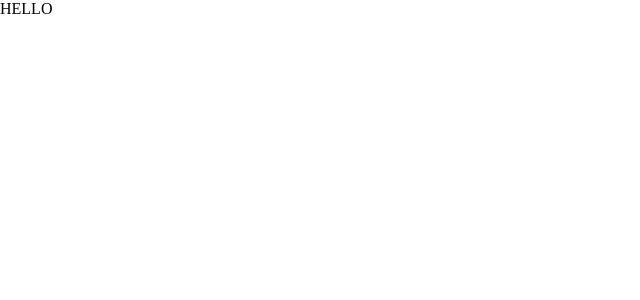
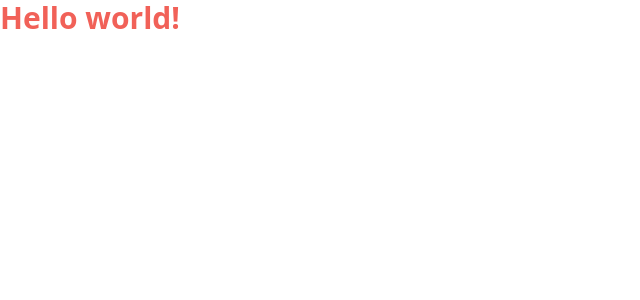
Before and after one commit to zsoltgombocz/chatup-frontend, a React (Vite) app: page / in a window 1280 px wide. Shown: the top 300 px of the page, without its empty margins (0-640 px from the left). Built offline with nearby package versions, Linux system fonts and the light colour scheme.

Commit message:
added tailwind and some config

```diff
--- a/package.json
+++ b/package.json
@@ -16,6 +16,9 @@
     "@types/react": "^18.0.26",
     "@types/react-dom": "^18.0.9",
     "@vitejs/plugin-react-swc": "^3.0.0",
+    "autoprefixer": "^10.4.13",
+    "postcss": "^8.4.21",
+    "tailwindcss": "^3.2.4",
     "typescript": "^4.9.3",
     "vite": "^4.0.0"
   }
--- /dev/null
+++ b/postcss.config.cjs
@@ -0,0 +1,6 @@
+module.exports = {
+  plugins: {
+    tailwindcss: {},
+    autoprefixer: {},
+  },
+}
--- a/src/index.css
+++ b/src/index.css
@@ -1,3 +1,7 @@
+@tailwind base;
+@tailwind components;
+@tailwind utilities;
+
 * {
   margin: 0;
   padding: 0;
--- a/src/main.tsx
+++ b/src/main.tsx
@@ -4,6 +4,8 @@ import './index.css'
 
 ReactDOM.createRoot(document.getElementById('root') as HTMLElement).render(
   <React.StrictMode>
-    <div>HELLO</div>
+    <h1 className={`text-3xl font-bold text-pr-red-light`}>
+      Hello world!
+    </h1>
   </React.StrictMode>,
 )
--- /dev/null
+++ b/tailwind.config.cjs
@@ -0,0 +1,37 @@
+/** @type {import('tailwindcss').Config} */
+module.exports = {
+  darkMode: 'class',
+  content: [
+    "./index.html",
+    "./src/**/*.{js,ts,jsx,tsx}",
+  ],
+  theme: {
+    extend: {
+      colors: {
+        'pr-red': {
+          light: '#F16158',
+          DEFAULT: '#A91B12',
+        },
+        'pr-blue': {
+          light: '#77BFC9',
+          DEFAULT: '#34ACBC',
+        },
+        'pr-green': {
+          light: '#8AF1B9',
+          DEFAULT: '#42AB73'
+        },
+        gray: {
+          300: '#626262',
+          400: '#474747',
+          500: '#3B3B3B',
+          600: '#393939',
+        },
+        'bg-light-inner': '#DBDBDB',
+        'bg-light-outer': '#FFFFFF',
+        'bg-dark-inner': '#282C2D',
+        'bg-dark-outer': '#3B3B3B',
+      }
+    },
+  },
+  plugins: [],
+}
```
Also changed, not shown: 1 other file (tests, documents, lock files or other folders).
